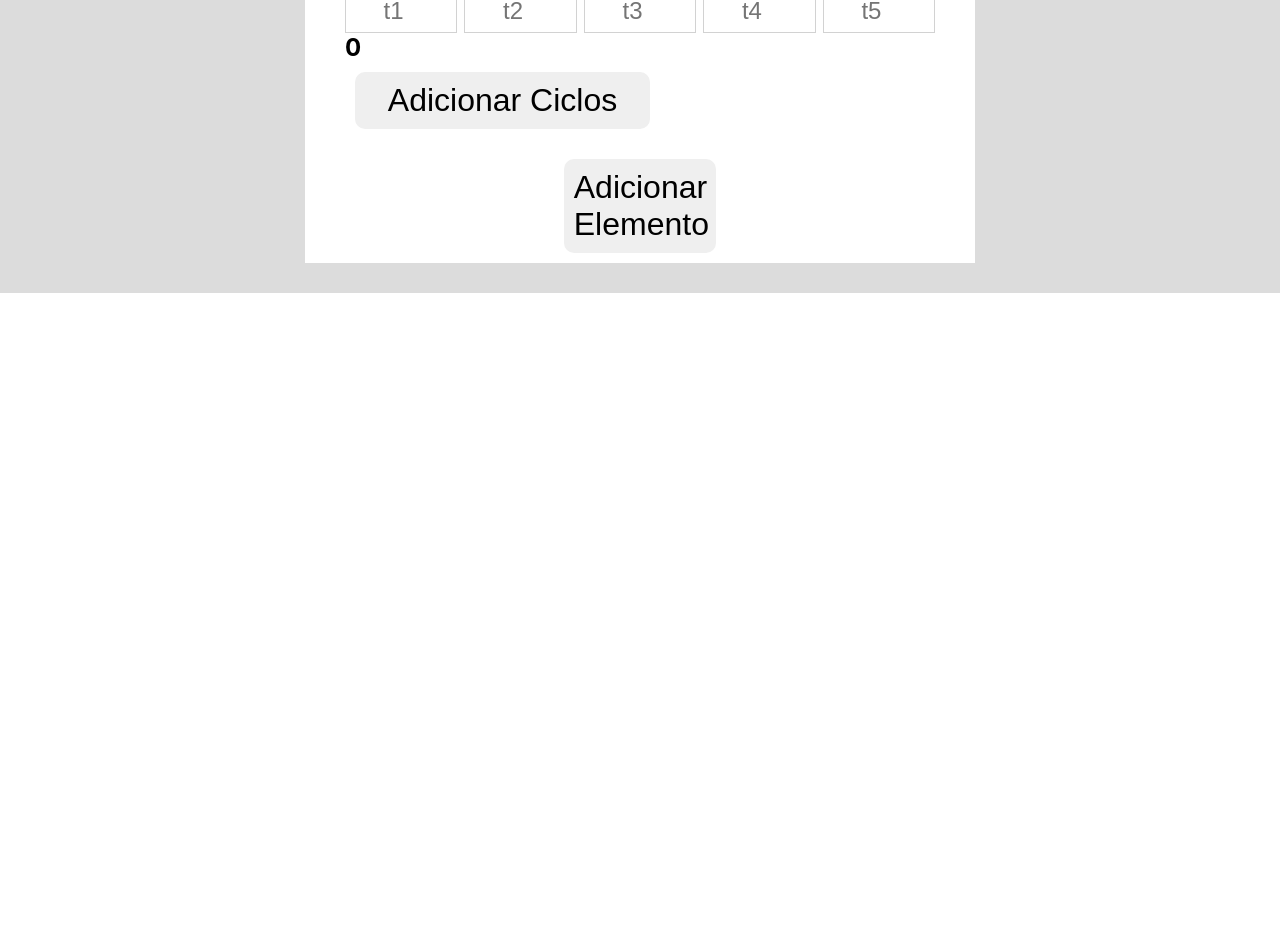
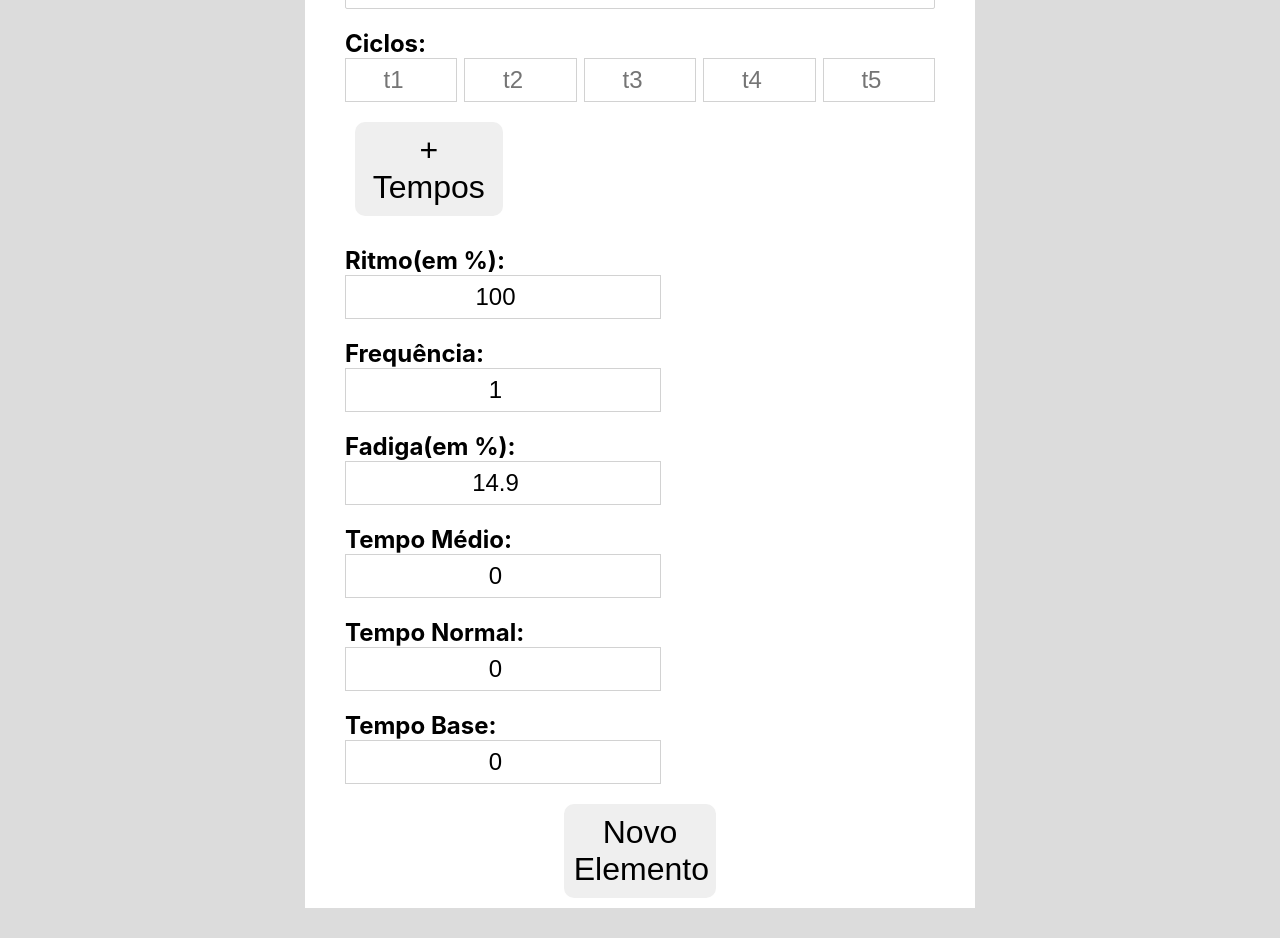
Before and after one commit to leonkito/Crono-App, a React (Create React App) app: page / in a window 1280 px wide. Shown: the part 1220-2158 px from the top of the page. Before the commit the page ends 1513 px from the top, so only its background shows below. Built offline with nearby package versions, Linux system fonts and the light colour scheme.

Commit message:
Add All inputs for element

```diff
--- a/package.json
+++ b/package.json
@@ -6,6 +6,7 @@
     "@testing-library/jest-dom": "^5.16.5",
     "@testing-library/react": "^13.4.0",
     "@testing-library/user-event": "^13.5.0",
+    "antd": "^4.23.6",
     "firebase": "^9.12.1",
     "react": "^18.2.0",
     "react-dom": "^18.2.0",
--- a/src/components/cadastro.js
+++ b/src/components/cadastro.js
@@ -12,8 +12,12 @@ const Cadastro = () => {
   return (
     <div className="form-holder">
     <h1 className="title">Elementos</h1>
-      {[...Array(times)].map((e, i) => <Element key={i} onChange={handleChange}/>)}
-      <button className="submit-button" onClick={handleClick}>Adicionar Elemento</button>
+      {[...Array(times)].map((e, i) => <>
+        <h2>Elemento {i+1}</h2>
+        <Element key={i} onChange={handleChange}/>
+        </>
+          )}
+      <button className="submit-button" onClick={handleClick}>Novo Elemento</button>
     </div>
   );
 }
--- a/src/components/element.js
+++ b/src/components/element.js
@@ -1,10 +1,12 @@
 import React, { useState, useEffect} from "react";
 
 const Element = () => {
-  const[{element}, setState] = useState({element:''});
+  const[{element, ritmo,frequencia,fadiga}, setState] = useState({element:'',ritmo:100,frequencia:1,fadiga:14.9});
   const[time,setTime] = useState([""]);
   const[ciclos,setCiclos] = useState(5);
-  const[tempoControle,settempoControle] = useState("");
+  const[tempoControle,setTempoControle] = useState("");
+  const[tempoNormal,setTempoNormal] = useState("");
+  const[tempoBase,setTempoBase] = useState("");
   const handleSubmit = (e) => {
     e.preventDefault();
   }
@@ -22,12 +24,17 @@ const Element = () => {
       const sum = Object.values(time).reduce((accumulator, value) => {
         return accumulator + Number(value);
       }, 0);
-      settempoControle(sum)
+      const media=sum/(Object.values(time).length);
+      setTempoControle(media);
+      const tn = media/(ritmo/100)
+      const tb = (tn/frequencia)*(1+(fadiga/100))
+      setTempoNormal(tn);
+      setTempoBase(tb)
     }, 1500);
     return function() {
       clearInterval(id);
     }
-  }, [time]);
+  }, [time, fadiga, ritmo, frequencia]);
   // useEffect roda apenas quando o objeto ou variavel muda, conforme [time]
 
   const handleCiclos = () =>{
@@ -53,9 +60,73 @@ const Element = () => {
       <div className="input-time-holder">
         {[...Array(ciclos)].map((e, i) =><input placeholder={`t${i+1}`}name={i} key={i} type="number" value={time[i]} onChange={handleTime} className="input-time-form"></input>)}
       </div>
-      <div>{tempoControle}</div>
-      <button className="double-button submit-button" onClick={handleCiclos}>Adicionar Ciclos</button>
+      <button className="submit-button" onClick={handleCiclos}>+ Tempos</button>
       </label>
+      <div className="input-percentage-holder">
+        <label>
+          Ritmo(em %):
+          <input
+          type="number"
+          placeholder="Ritmo"
+          value={ritmo}
+          className="input-percentage-form"
+          name="ritmo"
+          onChange={handleChange}
+          />
+        </label>
+        <label>
+          Frequência:
+          <input
+          type="number"
+          placeholder="Frequência"
+          value={frequencia}
+          className="input-percentage-form"
+          name="frequencia"
+          onChange={handleChange}
+          />
+        </label>
+        <label>
+          Fadiga(em %):
+          <input
+          type="number"
+          placeholder="Fadiga"
+          value={fadiga}
+          className="input-percentage-form"
+          name="fadiga"
+          onChange={handleChange}
+          />
+        </label>
+      </div>
+      <div className="input-percentage-holder">
+        <label>
+          Tempo Médio:
+          <input
+          type="number"
+          readOnly
+          value={tempoControle}
+          className="input-percentage-form"
+          />
+        </label>
+        <label>
+          Tempo Normal:
+          <input
+          type="number"
+          readOnly
+          value={tempoNormal}
+          className="input-percentage-form"
+          />
+        </label>
+        <label>
+          Tempo Base:
+          <input
+          type="number"
+          readOnly
+          value={tempoBase}
+          className="input-percentage-form"
+          />
+        </label>
+      </div>
+
     </form>
   );
 }
--- a/src/index.css
+++ b/src/index.css
@@ -76,6 +76,7 @@ label{
   height:2.5rem;
   font-size:1.5rem;
   width:18%;
+  margin-bottom: 10px;
   text-align: center;
   border:1px solid rgb(210,210,210);
 }
@@ -96,3 +97,14 @@ label{
 .double-button{
   width:50%
 }
+.input-percentage-holder{
+  display:flex;
+  flex-wrap: wrap;
+  justify-content: space-between;
+}
+.input-percentage-form{
+  height:2.5rem;
+  font-size:1.5rem;
+  text-align: center;
+  border:1px solid rgb(210,210,210);
+}
```
Also changed, not shown: 1 other file (tests, documents, lock files or other folders).
